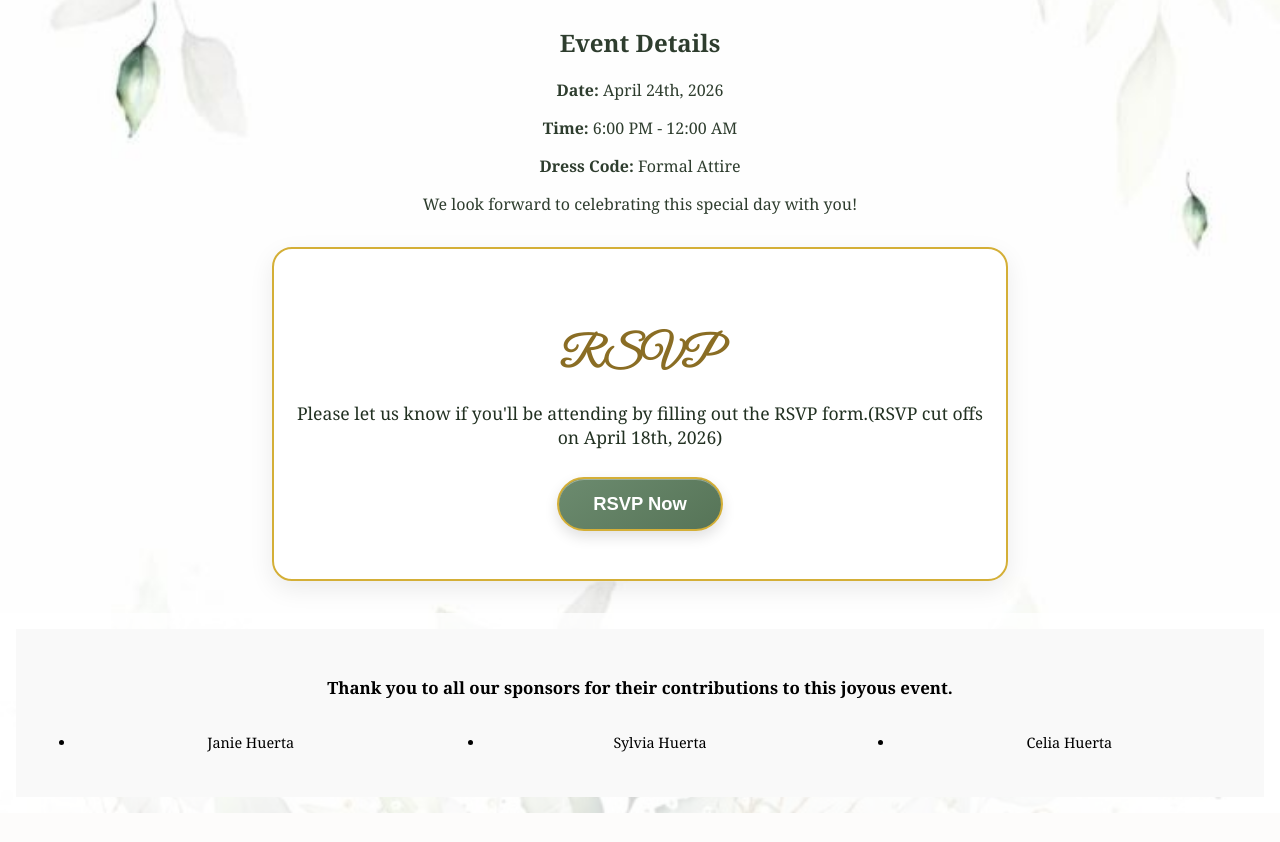
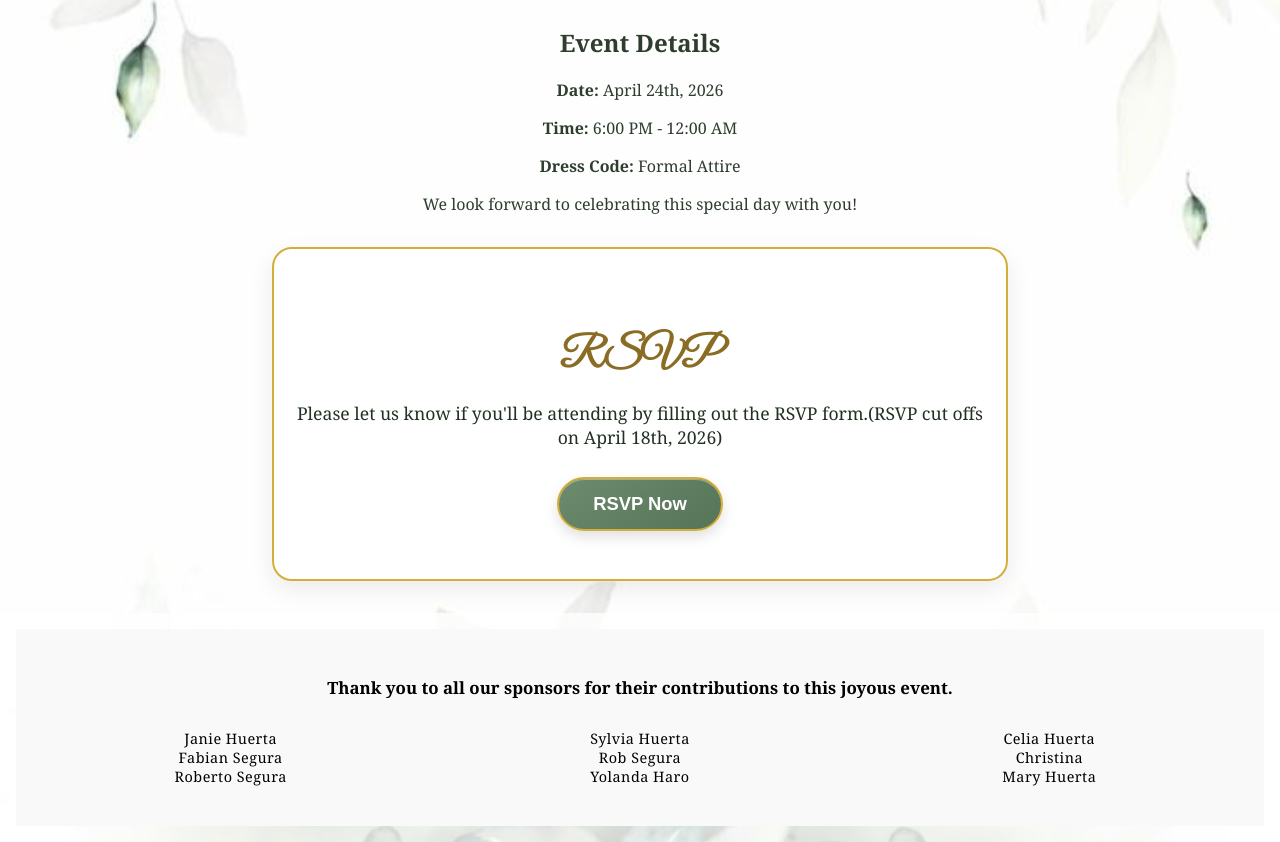
Before and after one commit to bleufabs/quince-app, a plain HTML site: page frontend/index.html in a window 1280 px wide. Shown: the part 761-1603 px from the top of the page. Before the commit the page ends 1574 px from the top, so only its background shows below. Drawn offline with Linux system fonts and the light colour scheme.

Commit message:
change sponsor list.

```diff
--- a/frontend/index.html
+++ b/frontend/index.html
@@ -63,16 +63,22 @@
                 <div class="sponsor-colmOne">
                     <ul>
                         <li>Janie Huerta</li>
+                        <li>Fabian Segura</li>
+                        <li>Roberto Segura</li>
                     </ul>
                 </div>
                 <div class="sponsor-colmTwo">
                     <ul>
                         <li>Sylvia Huerta</li>
+                        <li>Rob Segura</li>
+                        <li>Yolanda Haro</li>
                     </ul>
                 </div>
                 <div class="sponsor-colmThree">
                     <ul>
                         <li>Celia Huerta</li>
+                        <li>Christina</li>
+                        <li>Mary Huerta</li>
                     </ul>
                 </div>
             </div>
--- a/frontend/styles.css
+++ b/frontend/styles.css
@@ -396,6 +396,27 @@ tbody td {
   margin-top: 20px;
 }
 
+.sponsor-grid ul {
+  list-style: none;
+  padding: 0;
+  margin: 0;
+}
+
+.sponsor-grid ul {
+  letter-spacing: 0.5px;
+  padding: 10px 0;
+}
+
+.sponsor-grid>div {
+  display: flex;
+  justify-content: center;
+}
+
+.sponsor-grid ul {
+  width: 100%;
+  max-width: 200px;
+}
+
 .sponsor-column ul {
   list-style: none;
   padding: 0;
```
